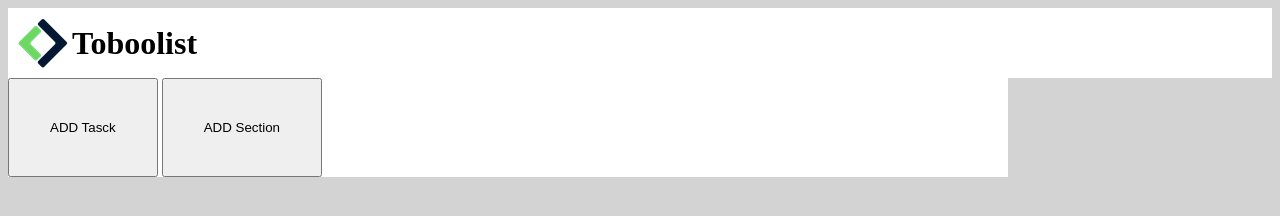
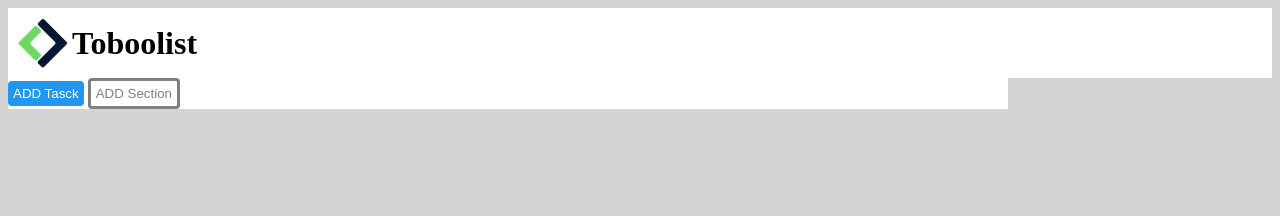
Before and after one commit to abdicore/html-css-toboolist, a plain HTML site: page index.html in a window 1280 px wide. Drawn offline with Linux system fonts and the light colour scheme.

Commit message:
buttom-custom

```diff
--- a/css/style.css
+++ b/css/style.css
@@ -47,5 +47,15 @@ h1 {
     background-color: aqua;
 } */
  button {
-    padding: 4%;
- }
+    padding: 5px;
+    background-color: #2196F3;
+    border: none;
+    border-radius: 4px;
+    color: white;
+}
+
+.button-task {
+    background-color: white;
+    color: gray;
+    border: solid gray;
+}
--- a/index.html
+++ b/index.html
@@ -22,7 +22,7 @@
             <!-- bottom -->
             <form class="paddingbox">
                 <button>ADD Tasck</button>
-                <button>ADD Section</button>
+                <button class="button-task">ADD Section</button>
 
             </form>
 
```
